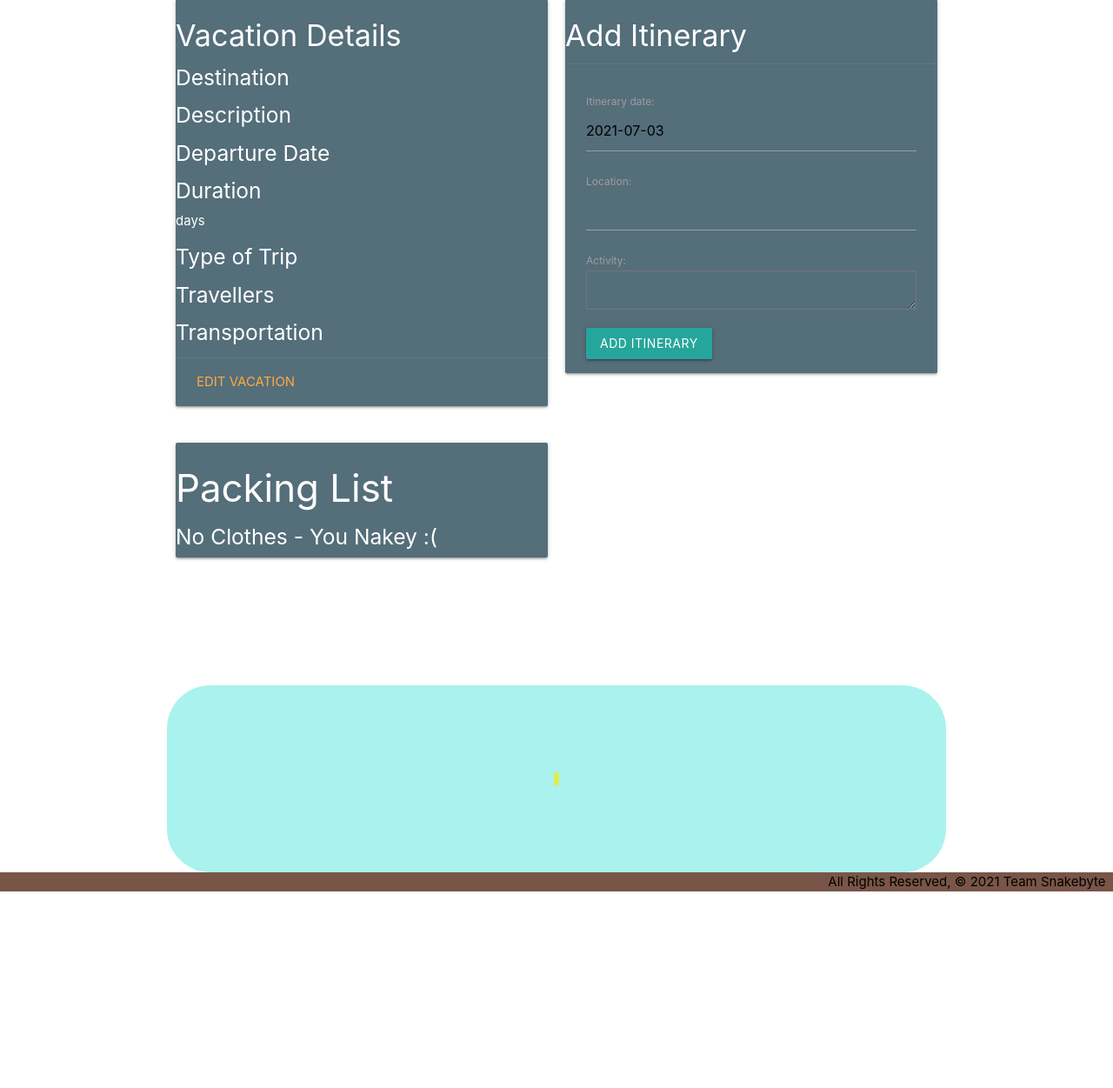
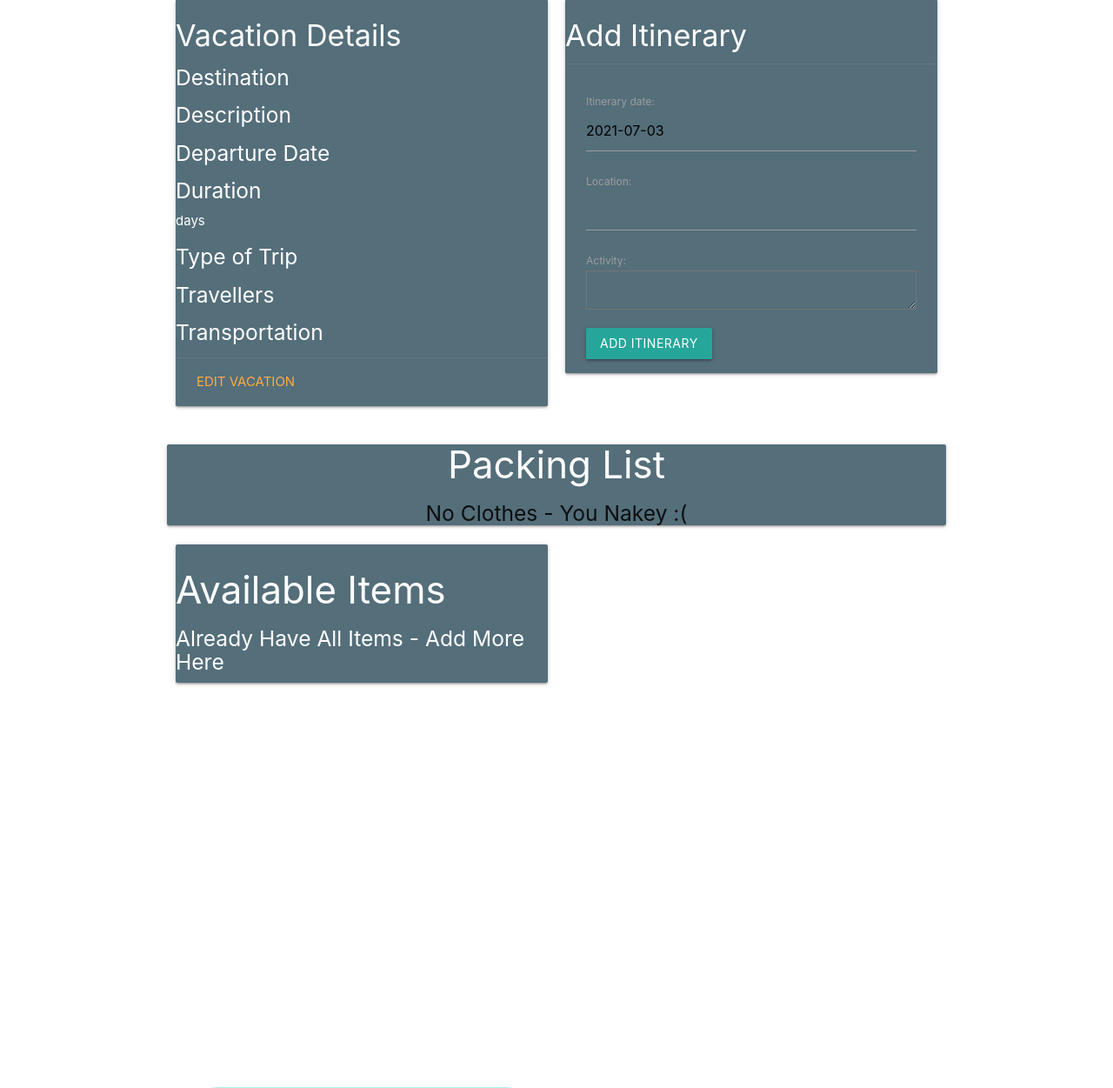
Before and after one commit to kitkatcode10/map-out, a Django app: template main_app/templates/vacations/detail.html in a window 1280 px wide. Shown: the part 467-1718 px from the top of the page at 87% size. Before the commit the page ends 1492 px from the top, so only its background shows below. Run offline with Django 3.2, Linux system fonts and the light colour scheme; the template is opened without the code that fills it: values that come from a table or form of the project are taken from there, others are empty.

Commit message:
can see packing

```diff
--- a/main_app/templates/vacations/detail.html
+++ b/main_app/templates/vacations/detail.html
@@ -65,14 +65,14 @@
 
   <!-- Packing List -->
 
-<div class="column">
-  <div class="card blue-grey darken-1">
-    <span class="card-title"><h3>Packing List</h3></span>
+<div id="packing">
+  <div class="card blue-grey darken-1 col s3 center-align">
+    <span class="card-title white-text"><h3>Packing List</h3></span>
     {% if vacation.packing.count %}
     {% for packing in vacation.packing.all %}
     <div class="card">
       <div class="card-content teal-text">
-        <p>{{ packing.brand }} {{ packing.item }}</p>
+        <p>{{packing.colour}} {{ packing.brand }} {{ packing.item }}</p>
         </span>
       </div>
       <div class="card-action">
@@ -89,14 +89,16 @@
   </div>
 
 <!-- available items to pack here  -->
-  <div class="col s6">
-    <h3>Available Items</h3>
+
+
+<div class="column">
+  <div class="card blue-grey darken-1">
+    <span class="card-title"><h3>Available Items</h3></span>
     {% if packing.count %}
     {% for packing in packing.all %}
     <div class="card">
-      <div class="card-content">
-        <span class="card-title">
-          A <span style="colour: {{ packing.colour }}">{{ packing.brand }}</span> {{ packing.item }}  {{ packing.category }}
+      <div class="card-content teal-text">
+        <p>{{ packing.colour }} {{ packing.brand }} {{ packing.item }}</p>
         </span>
       </div>
       <div class="card-action">
@@ -108,11 +110,11 @@
     </div>
     {% endfor %}
     {% else %}
-    <h5>{{vacation.name}} Already Has All Items Available</h5>
+    <h5>Already Have All Items - Add More Here</h5>
     {% endif %}
-  </div>
- </div>
-</div>
+  </div><br><br><br><br><br><br><br><br><br><br><br><br><br><br><br><br><br><br><br><br>
+
+<!-- Timeline -->
 
 <div class="outer-box">
   <div class="timeline-container">
```
